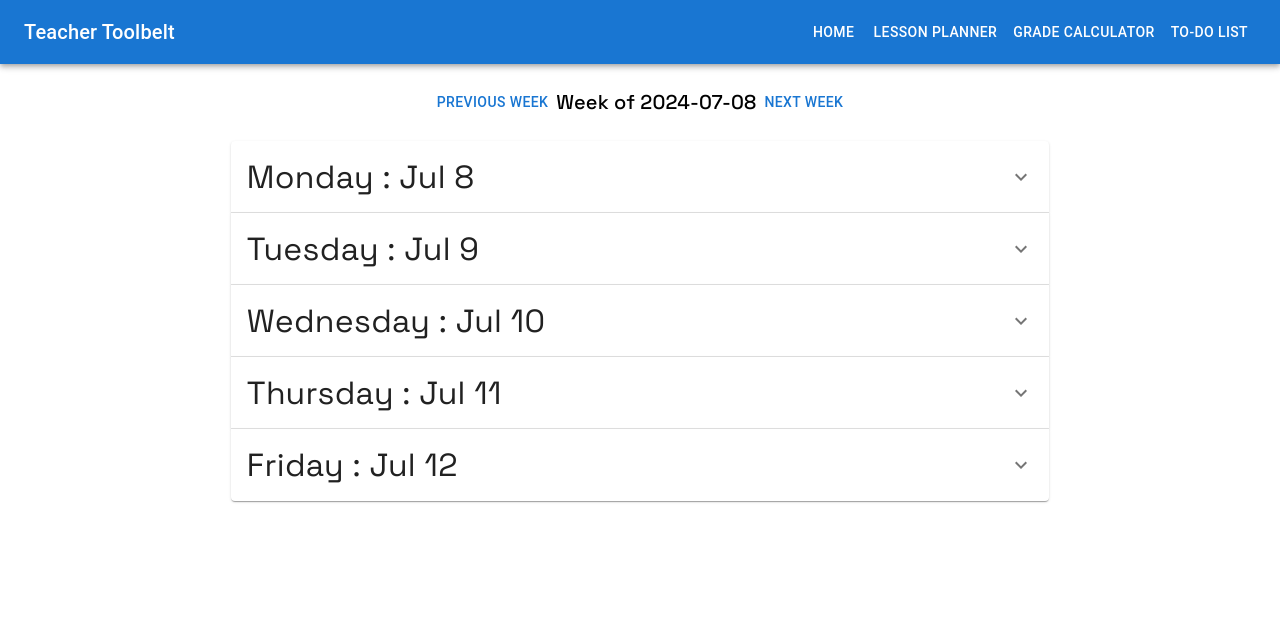
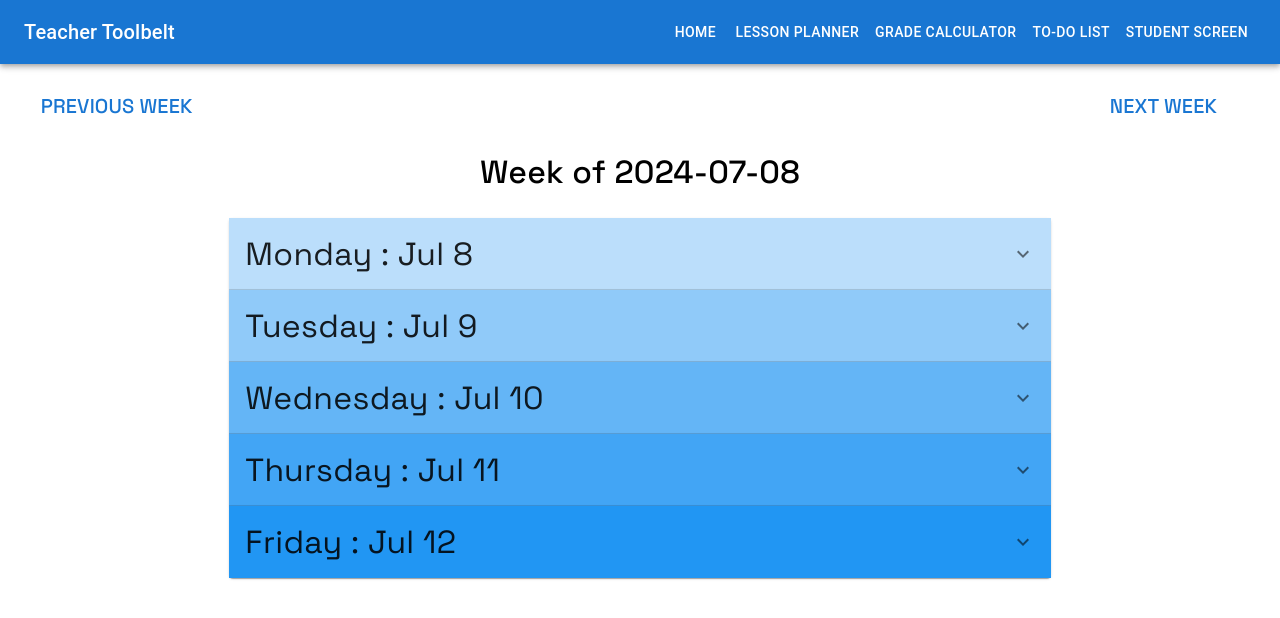
Before and after one commit to FosterMeadows/teachertoolbelt, a React (Create React App) app: page /lesson-planner in a window 1280 px wide. Shown: the top 618 px of the page. Built offline with nearby package versions, Linux system fonts and the light colour scheme; no server answers; the database is empty; sample sign-in values are in the browser's storage.

Commit message:
fixed lessonplanner and added studentscreen

```diff
--- a/src/App.js
+++ b/src/App.js
@@ -5,6 +5,7 @@ import LessonPlanner from './components/LessonPlanner';
 import GradeCalculator from './components/GradeCalculator';
 import ToDo from './components/ToDo';
 import Login from './components/Login';
+import StudentScreen from './components/StudentScreen'; // Import the new component
 import { AppBar, Toolbar, Typography, Button } from '@mui/material';
 import { AuthProvider } from './AuthProvider';
 import PrivateRoute from './PrivateRoute';
@@ -30,6 +31,9 @@ function App() {
               </Button>
               <Button color="inherit" component={Link} to="/to-do">
                 To-Do List
+              </Button>
+              <Button color="inherit" component={Link} to="/student-screen">
+                Student Screen
               </Button>
             </Toolbar>
           </AppBar>
@@ -67,6 +71,14 @@ function App() {
                 </PrivateRoute>
               }
             />
+            <Route
+              path="/student-screen"
+              element={
+                <PrivateRoute>
+                  <StudentScreen />
+                </PrivateRoute>
+              }
+            />
           </Routes>
         </div>
       </Router>
--- a/src/components/Home.js
+++ b/src/components/Home.js
@@ -2,7 +2,7 @@
 import React from "react";
 
 function Home() {
-  return <h2>this is a change</h2>;
+  return <h2>this is ajjjjjjj change</h2>;
 }
 
 export default Home;
--- a/src/components/LessonPlanner.css
+++ b/src/components/LessonPlanner.css
@@ -1,21 +1,41 @@
+/* src/components/LessonPlanner.css */
 @import url('https://fonts.googleapis.com/css2?family=Space+Grotesk:wght@300..700&display=swap');
 
-.entry-form {
-  display: flex;
-  flex-direction: column;
-  gap: 10px;
+.lesson-planner-container {
+  padding: 20px;
 }
 
-.entries-container {
+.week-navigation {
   display: flex;
-  flex-wrap: wrap;
-  gap: 10px;
+  justify-content: space-between;
+  align-items: center;
+  margin-bottom: 20px;
 }
 
-.entry-card {
-  margin-bottom: 10px;
+.week-nav-button {
+  display: flex;
+  justify-content: center;
+  align-items: center;
+}
+
+.week-label {
+  text-align: center;
+  margin: 0 auto;
+  font-family: 'Space Grotesk', sans-serif;
+  font-size: xx-large; /* Increase font size */
+}
+
+.day-card {
+  margin-bottom: 20px;
   background-color: #f9f9f9;
   border-radius: 10px;
+  padding: 10px;
+  width: 100%;
+}
+
+.accordion-summary {
+  background-color: #5ffff7; /* Add your desired background color */
+  border-radius: 4px;
 }
 
 .space-grotesk {
@@ -43,39 +63,3 @@
   text-align: center;
   font-weight: bold;
 }
-
-.lesson-planner-container {
-  padding: 20px;
-  position: relative;
-}
-
-.week-navigation {
-  display: flex;
-  justify-content: center;
-  align-items: center;
-  margin-bottom: 20px;
-}
-
-.week-nav-button {
-  display: flex;
-  justify-content: center;
-  align-items: center;
-}
-
-.week-label {
-  text-align: center;
-  margin: 0 auto;
-}
-
-.day-card {
-  margin-bottom: 20px;
-  background-color: #f9f9f9;
-  border-radius: 10px;
-  padding: 10px;
-  width: 100%;
-}
-
-.accordion-summary {
-  background-color: #5ffff7; /* Add your desired background color */
-  border-radius: 4px;
-}
--- a/src/components/LessonPlanner.js
+++ b/src/components/LessonPlanner.js
@@ -123,24 +123,35 @@ const LessonPlanner = () => {
     setIsEditing(initializeIsEditing(daysOfWeek));
   };
 
+  const dayStyles = {
+    Monday: { backgroundColor: '#BBDEFB' },    // Light Blue
+    Tuesday: { backgroundColor: '#90CAF9' },   // Lighter Blue
+    Wednesday: { backgroundColor: '#64B5F6' }, // Even Lighter Blue
+    Thursday: { backgroundColor: '#42A5F5' },  // Soft Blue
+    Friday: { backgroundColor: '#2196F3' }     // Material Blue
+  };
+
   return (
     <div className="lesson-planner-container">
-      <div className="week-navigation">
-        <Button onClick={handlePrevWeek} className="week-nav-button">Previous Week</Button>
+      <Grid container spacing={2} justifyContent="center" alignItems="flex-start">
+        <Grid item xs={2}>
+          <Button onClick={handlePrevWeek} className="week-nav-button" fullWidth>
             <Typography variant="h6" className="week-label" style={{ fontFamily: 'Space Grotesk, sans-serif' }}>
+              Previous Week
+            </Typography>
+          </Button>
+        </Grid>
+        <Grid item xs={8} style={{ marginTop: '5%' }}>
+          <Typography variant="h6" className="week-label" style={{ fontFamily: 'Space Grotesk, sans-serif', textAlign: 'center', fontSize: 'xx-large', marginBottom: '20px' }}>
             Week of {formatWeek(currentWeek)}
           </Typography>
-        <Button onClick={handleNextWeek} className="week-nav-button">Next Week</Button>
-      </div>
-      <Grid container spacing={2} justifyContent="center" alignItems="center">
-        <Grid item xs={12} style={{ display: 'flex', justifyContent: 'center' }}>
-          <div style={{ width: '66%' }}>
           {daysOfWeek.map((day, index) => (
             <Accordion key={day}>
               <AccordionSummary
                 expandIcon={<ExpandMore />}
                 aria-controls={`${day}-content`}
                 id={`${day}-header`}
+                style={dayStyles[day]}
               >
                 <Typography style={{ fontFamily: 'Space Grotesk, sans-serif', fontSize: 'xx-large' }}>
                   {day} : {formatDay(currentWeek, index)}
@@ -168,7 +179,13 @@ const LessonPlanner = () => {
               </AccordionDetails>
             </Accordion>
           ))}
-          </div>
+        </Grid>
+        <Grid item xs={2}>
+          <Button onClick={handleNextWeek} className="week-nav-button" fullWidth>
+            <Typography variant="h6" className="week-label" style={{ fontFamily: 'Space Grotesk, sans-serif' }}>
+              Next Week
+            </Typography>
+          </Button>
         </Grid>
       </Grid>
     </div>
--- /dev/null
+++ b/src/components/StudentScreen.js
@@ -0,0 +1,15 @@
+// src/components/StudentScreen.js
+import React from 'react';
+import { Typography } from '@mui/material';
+
+const StudentScreen = () => {
+  return (
+    <div>
+      <Typography variant="h4">Student Screen</Typography>
+      <p>Welcome to the Student Screen!</p>
+      {/* Add your component logic here */}
+    </div>
+  );
+};
+
+export default StudentScreen;
```
Lines whose indentation alone changed are shown as unchanged.
